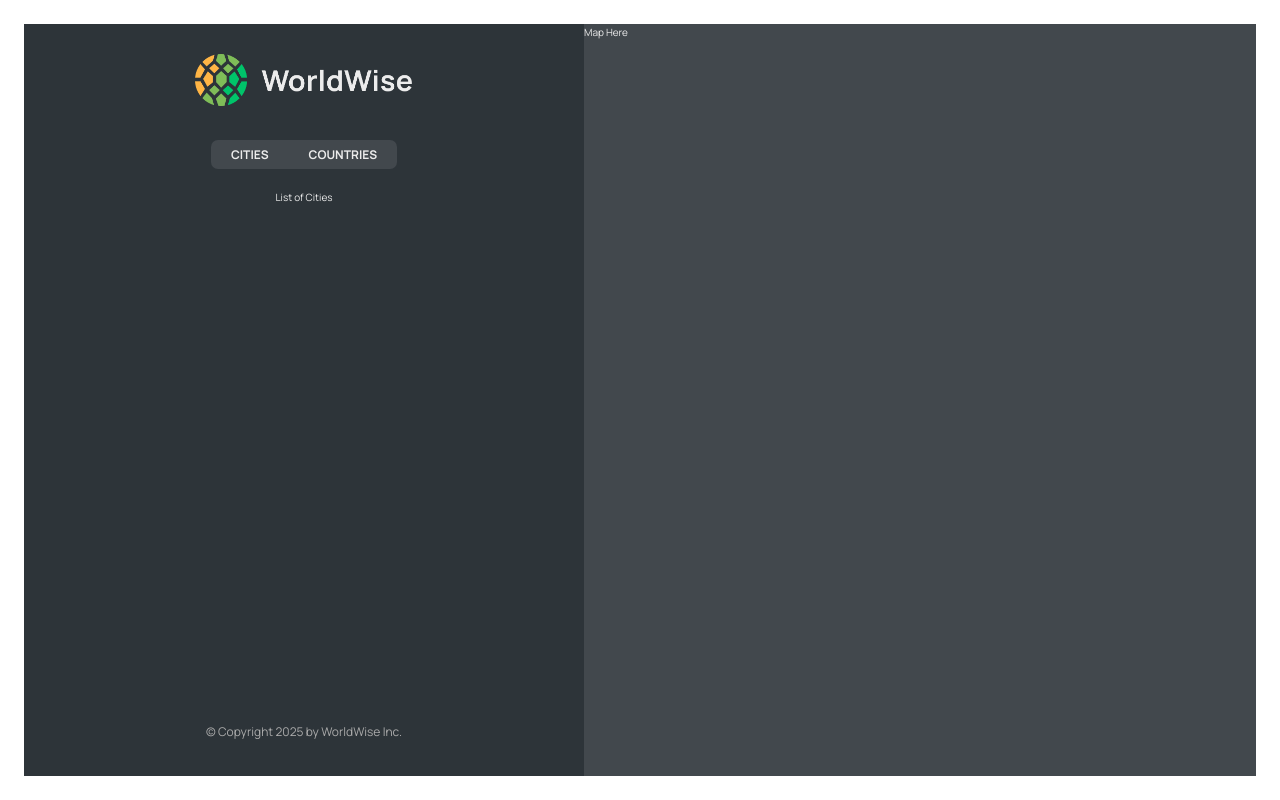
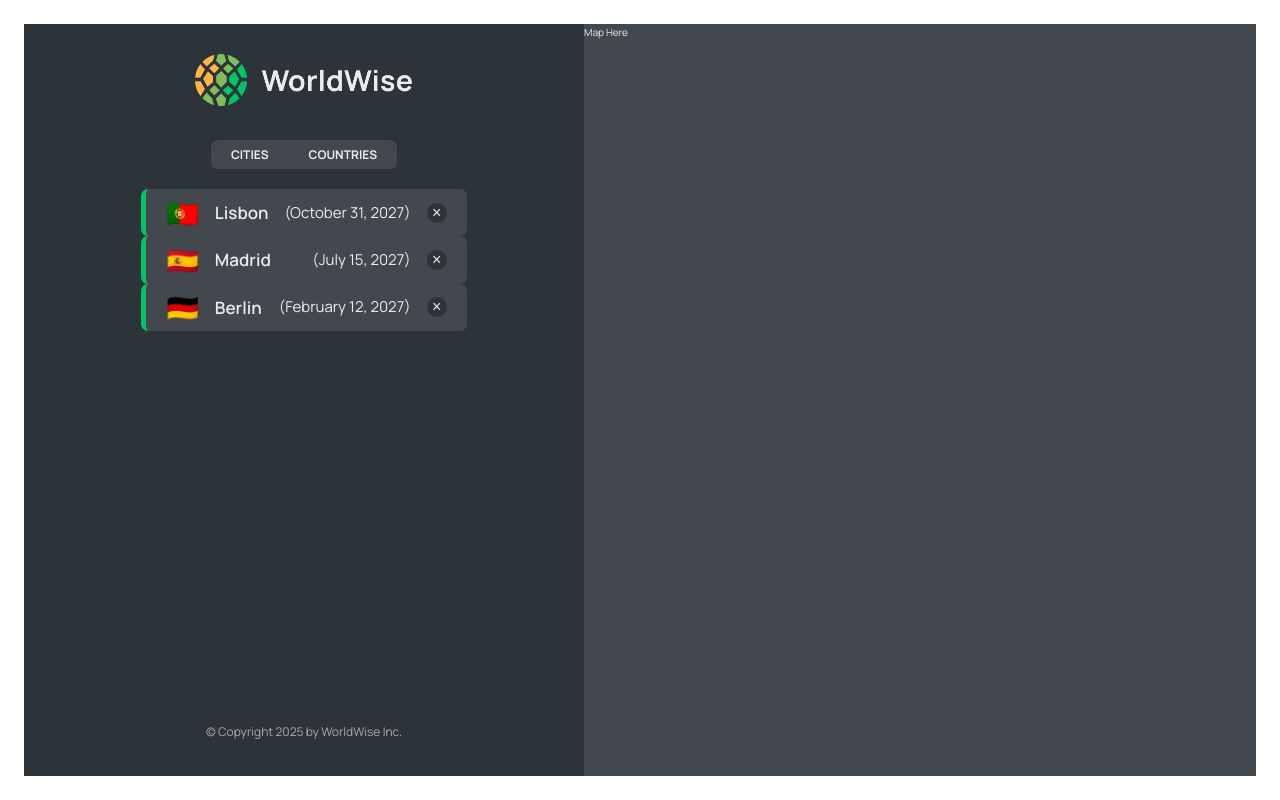
Before and after one commit to Art-Luzrab/WorldWiseProject, a React (Vite) app: page /app in a window 1280 px wide. Built offline with nearby package versions, Linux system fonts and the light colour scheme; data requests are answered from the project's data file.

Commit message:
Implementing the cities list

```diff
--- a/package.json
+++ b/package.json
@@ -7,9 +7,11 @@
     "dev": "vite",
     "build": "vite build",
     "lint": "eslint .",
-    "preview": "vite preview"
+    "preview": "vite preview",
+    "server": "json-server --watch data/cities.json --port 9000"
   },
   "dependencies": {
+    "json-server": "^1.0.0-beta.3",
     "react": "^19.0.0",
     "react-dom": "^19.0.0",
     "react-router-dom": "^6.29.0"
--- a/src/App.jsx
+++ b/src/App.jsx
@@ -5,8 +5,31 @@
 import PageNotFound from "./pages/PageNotFound";
 import AppLayout from "./pages/AppLayout";
 import Login from "./pages/Login";
+import CityList from "./Components/CityList";
+import { useEffect, useState } from "react";
+
+const BASE_URL = "http://localhost:9000";
 
 function App() {
+  const [cities, setCities] = useState([]);
+  const [isLoading, setIsLoading] = useState(false);
+
+  useEffect(function () {
+    async function fetchCities() {
+      try {
+        setIsLoading(true);
+        const res = await fetch(`${BASE_URL}/cities`);
+        const data = await res.json();
+        setCities(data);
+      } catch {
+        alert("THER WAS AN ERROR LOADING DATA");
+      } finally {
+        setIsLoading(false);
+      }
+    }
+    fetchCities();
+  }, []);
+
   return (
     <BrowserRouter>
       <Routes>
@@ -15,8 +38,14 @@
         <Route path="pricing" element={<Pricing />} />
         <Route path="login" element={<Login />} />
         <Route path="app" element={<AppLayout />}>
-          <Route index element={<p>List of Cities</p>} />
-          <Route path="cities" element={<p>List of Cities</p>} />
+          <Route
+            index
+            element={<CityList cities={cities} isLoading={isLoading} />}
+          />
+          <Route
+            path="cities"
+            element={<CityList cities={cities} isLoading={isLoading} />}
+          />
           <Route path="countries" element={<p>Countries</p>} />
           <Route path="form" element={<p>Form</p>} />
         </Route>
--- /dev/null
+++ b/src/Components/CityItem.jsx
@@ -0,0 +1,23 @@
+import styles from "./CityItem.module.css";
+
+const formatDate = (date) =>
+  new Intl.DateTimeFormat("en", {
+    day: "numeric",
+    month: "long",
+    year: "numeric",
+  }).format(new Date(date));
+
+function CityItem({ city }) {
+  const { cityName, emoji, date } = city;
+
+  return (
+    <li className={styles.cityItem}>
+      <span className={styles.emoji}>{emoji}</span>
+      <h3 className={styles.name}>{cityName}</h3>
+      <time className={styles.date}>({formatDate(date)})</time>
+      <button className={styles.deleteBtn}>&times;</button>
+    </li>
+  );
+}
+
+export default CityItem;
--- /dev/null
+++ b/src/Components/CityList.jsx
@@ -0,0 +1,23 @@
+import CityItem from "./CityItem";
+import styles from "./CityList.module.css";
+import Spinner from "./Spinner";
+import Message from "./Message";
+
+function CityList({ cities, isLoading }) {
+  if (isLoading) return <Spinner />;
+
+  if (!cities.length)
+    return (
+      <Message message="Add your first city by clicking on a city on your map" />
+    );
+
+  return (
+    <ul className={styles.CityList}>
+      {cities.map((city) => (
+        <CityItem city={city} key={city.id} />
+      ))}
+    </ul>
+  );
+}
+
+export default CityList;
```
Also changed, not shown: 1 other file (tests, documents, lock files or other folders).
